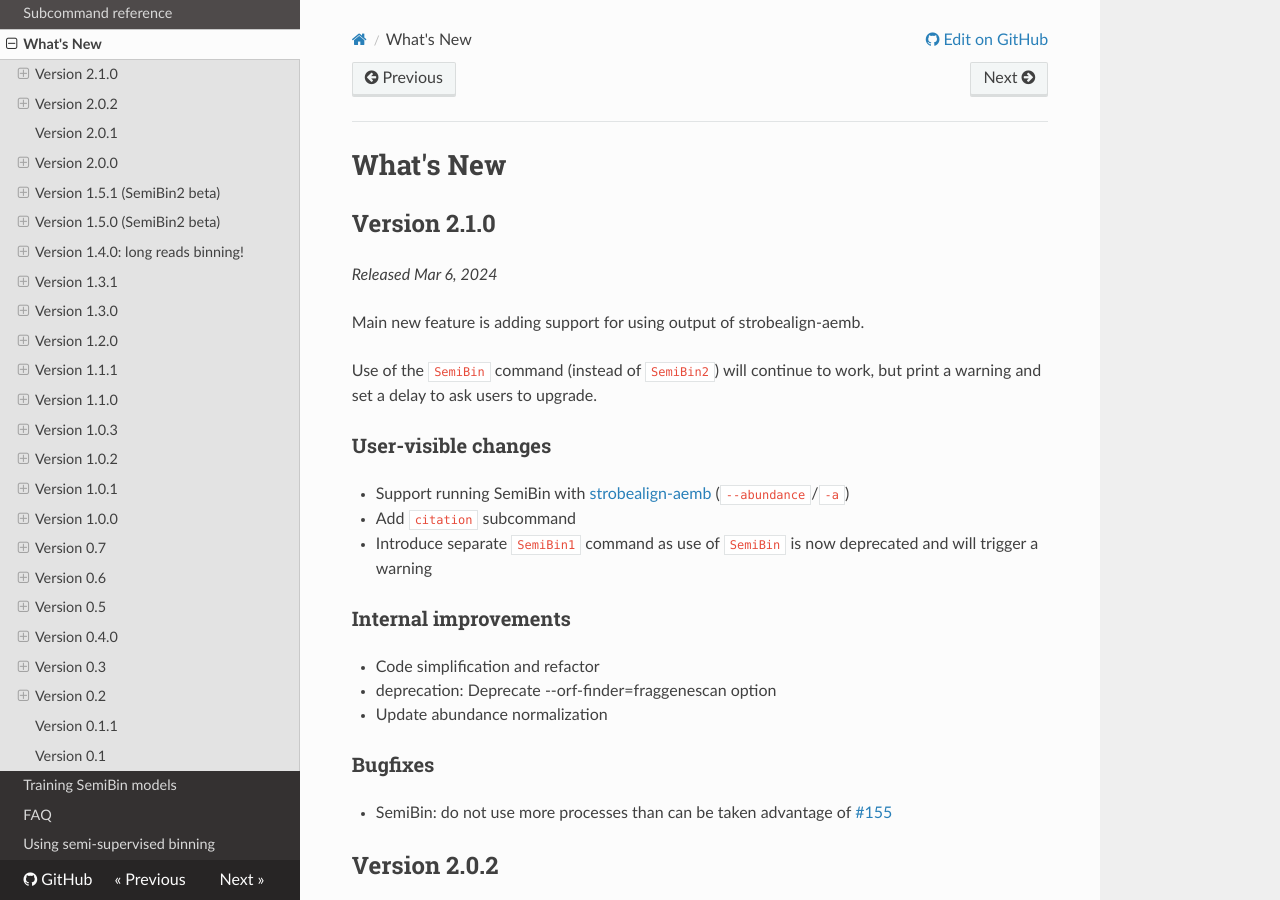
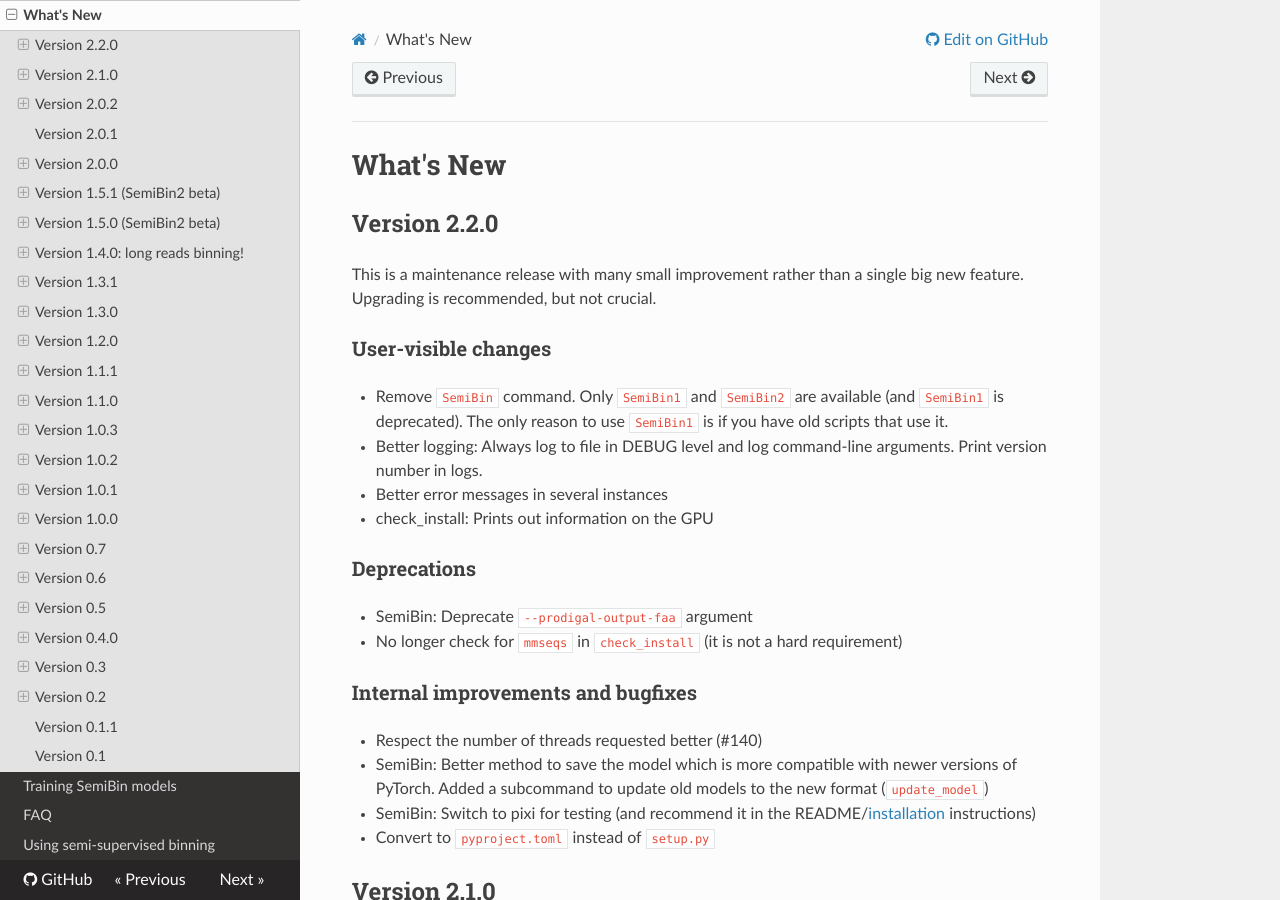
Before and after one commit to BigDataBiology/SemiBin, an MkDocs documentation site: the page built from docs/whatsnew.md, in a window 1280 px wide and 900 px high. Built offline with MkDocs 1.6.1, drawn with Linux system fonts in a browser that asks for light colours; nearby versions of some CDN libraries.

Commit message:
DOC Prepare for new release
Change version tag & write release notes

```diff
--- a/docs/whatsnew.md
+++ b/docs/whatsnew.md
@@ -1,4 +1,24 @@
 # What's New
+
+## Version 2.2.0
+
+This is a maintenance release with many small improvement rather than a single big new feature. Upgrading is recommended, but not crucial.
+
+### User-visible changes
+- Remove `SemiBin` command. Only `SemiBin1` and `SemiBin2` are available (and `SemiBin1` is deprecated). The only reason to use `SemiBin1` is if you have old scripts that use it.
+- Better logging: Always log to file in DEBUG level and log command-line arguments. Print version number in logs.
+- Better error messages in several instances
+- check_install: Prints out information on the GPU
+
+### Deprecations
+- SemiBin: Deprecate `--prodigal-output-faa` argument
+- No longer check for `mmseqs` in `check_install` (it is not a hard requirement)
+
+### Internal improvements and bugfixes
+- Respect the number of threads requested better (#140)
+- SemiBin: Better method to save the model which is more compatible with newer versions of PyTorch. Added a subcommand to update old models to the new format (`update_model`)
+- SemiBin: Switch to pixi for testing (and recommend it in the README/[installation](install) instructions)
+- Convert to `pyproject.toml` instead of `setup.py`
 
 ## Version 2.1.0
 
```
Also changed, not shown: 2 other files.
